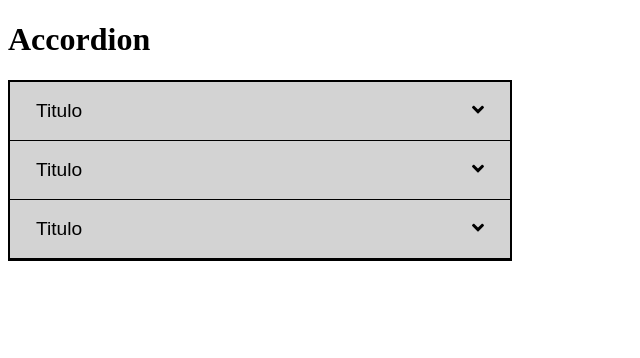
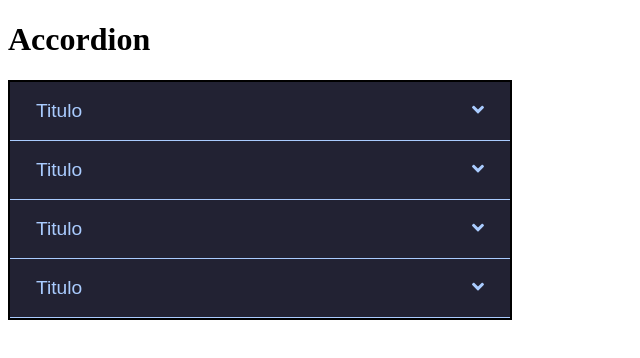
Before and after one commit to danmt/ngx-accordion, an Angular app: page / in a window 1280 px wide. Shown: the top 358 px of the page, without its empty margins (0-640 px from the left). Built offline with nearby package versions, Linux system fonts and the light colour scheme.

Commit message:
improved overall accessibility

```diff
--- a/src/app/app.component.html
+++ b/src/app/app.component.html
@@ -6,34 +6,48 @@
     (keyup)="handleKeyUp($event)"
   >
     <app-accordion-header
-      [index]="0"
+      index="0"
       [isFocused]="0 === currentlyFocused"
       [isOpen]="0 === currentlyOpen"
       (focused)="setFocus(0)"
       (blurred)="setBlur()"
       (opened)="openPanel(0)"
       (closed)="closePanel()"
-    ></app-accordion-header>
-    <app-accordion-content *ngIf="currentlyOpen === 0"></app-accordion-content>
+    >
+      <app-accordion-content></app-accordion-content>
+    </app-accordion-header>
     <app-accordion-header
-      [index]="1"
+      index="1"
       [isFocused]="1 === currentlyFocused"
       [isOpen]="1 === currentlyOpen"
       (focused)="setFocus(1)"
       (blurred)="setBlur()"
       (opened)="openPanel(1)"
       (closed)="closePanel()"
-    ></app-accordion-header>
-    <app-accordion-content *ngIf="currentlyOpen === 1"></app-accordion-content>
+    >
+      <app-accordion-content></app-accordion-content>
+    </app-accordion-header>
     <app-accordion-header
-      [index]="2"
+      index="2"
       [isFocused]="2 === currentlyFocused"
       [isOpen]="2 === currentlyOpen"
       (focused)="setFocus(2)"
       (blurred)="setBlur()"
       (opened)="openPanel(2)"
       (closed)="closePanel()"
-    ></app-accordion-header>
-    <app-accordion-content *ngIf="currentlyOpen === 2"></app-accordion-content>
+    >
+      <app-accordion-content></app-accordion-content>
+    </app-accordion-header>
+    <app-accordion-header
+      index="3"
+      [isFocused]="3 === currentlyFocused"
+      [isOpen]="3 === currentlyOpen"
+      (focused)="setFocus(3)"
+      (blurred)="setBlur()"
+      (opened)="openPanel(3)"
+      (closed)="closePanel()"
+    >
+      <app-accordion-content></app-accordion-content>
+    </app-accordion-header>
   </div>
 </div>
--- a/src/app/app.component.ts
+++ b/src/app/app.component.ts
@@ -1,6 +1,8 @@
 import { Component, ViewChildren, QueryList, ElementRef } from '@angular/core';
 import { AccordionHeaderComponent } from './shared/components/accordion-header/accordion-header.component';
 
+const KEY_HOME = 36;
+const KEY_END = 35;
 const KEY_UP = 38;
 const KEY_DOWN = 40;
 
@@ -57,10 +59,21 @@ export class AppComponent {
       return;
     }
 
-    if (event.keyCode === KEY_UP) {
-      this.goToPrevious();
-    } else if (event.keyCode === KEY_DOWN) {
-      this.goToNext();
+    switch (event.keyCode) {
+      case KEY_UP:
+        this.goToPrevious();
+        return;
+      case KEY_DOWN:
+        this.goToNext();
+        return;
+      case KEY_HOME:
+        this.currentlyFocused = 0;
+        return;
+      case KEY_END:
+        this.currentlyFocused = this.panelQuantity - 1;
+        return;
+      default:
+        return;
     }
   }
 }
--- a/src/app/shared/components/accordion-content/accordion-content.component.scss
+++ b/src/app/shared/components/accordion-content/accordion-content.component.scss
@@ -2,4 +2,6 @@
   margin: 0;
   padding: 0.5rem;
   height: 100px;
+  background-color: #333344;
+  color: #cceeff;
 }
--- a/src/app/shared/components/accordion-header/accordion-header.component.html
+++ b/src/app/shared/components/accordion-header/accordion-header.component.html
@@ -1,10 +1,13 @@
-<h2 class="header">
+<h2 class="header" [ngClass]="{ 'is-open': isOpen }">
   <button
+    [id]="'accordion-' + index"
     class="header__trigger"
     [appFocusable]="isFocused"
     (click)="togglePanel()"
     (focus)="setFocus()"
     (blur)="setBlur()"
+    [attr.aria-expanded]="isOpen"
+    [attr.aria-controls]="'panel-' + index"
   >
     <div class="header__title">
       <span>Titulo</span>
@@ -13,3 +16,11 @@
     </div>
   </button>
 </h2>
+
+<div
+  [id]="'panel-' + index"
+  [attr.aria-labelledby]="'accordion-' + index"
+  role="region"
+>
+  <ng-content *ngIf="isOpen"></ng-content>
+</div>
--- a/src/app/shared/components/accordion-header/accordion-header.component.scss
+++ b/src/app/shared/components/accordion-header/accordion-header.component.scss
@@ -1,7 +1,11 @@
 .header {
-  background-color: lightgray;
+  background-color: #222233;
   margin: 0;
-  border-bottom: 1px solid black;
+  border-bottom: 1px solid #aaccff;
+
+  &.is-open {
+    background-color: #111122;
+  }
 
   &__trigger {
     background: none;
@@ -20,6 +24,7 @@
     display: flex;
     justify-content: space-between;
     padding: 0.5rem 1rem;
+    color: #aaccff;
   }
 
   &__trigger:focus &__title {
--- a/src/app/shared/components/accordion-header/accordion-header.component.ts
+++ b/src/app/shared/components/accordion-header/accordion-header.component.ts
@@ -1,10 +1,10 @@
 import {
   Component,
-  OnInit,
   ChangeDetectionStrategy,
   Output,
   EventEmitter,
-  Input
+  Input,
+  TemplateRef
 } from '@angular/core';
 
 import { faAngleDown, faAngleUp } from '@fortawesome/free-solid-svg-icons';
@@ -18,6 +18,7 @@ import { faAngleDown, faAngleUp } from '@fortawesome/free-solid-svg-icons';
 export class AccordionHeaderComponent {
   faAngleDown = faAngleDown;
   faAngleUp = faAngleUp;
+  @Input() panel: TemplateRef<any>;
   @Input() index: number;
   @Input() isFocused: boolean;
   @Input() isOpen: boolean;
@@ -35,7 +36,6 @@ export class AccordionHeaderComponent {
   }
 
   togglePanel() {
-    console.log(this.isOpen);
     if (!this.isOpen) {
       this.opened.emit();
     } else {
```
